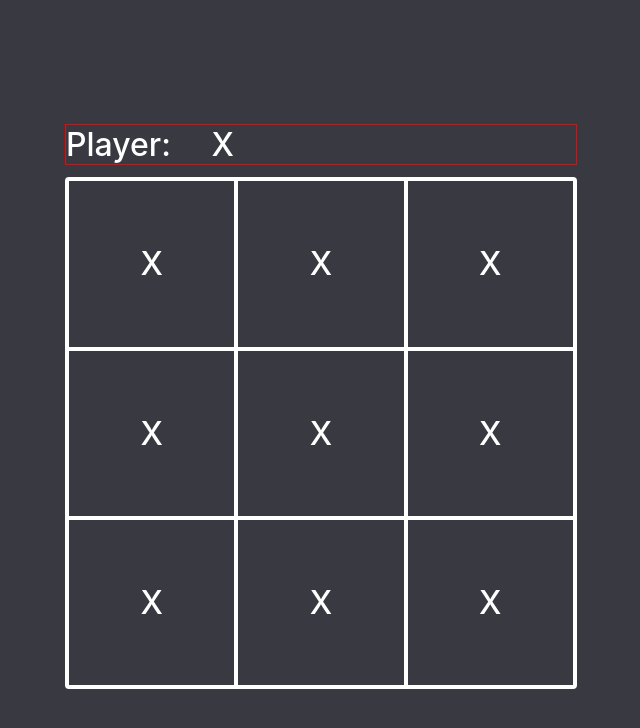
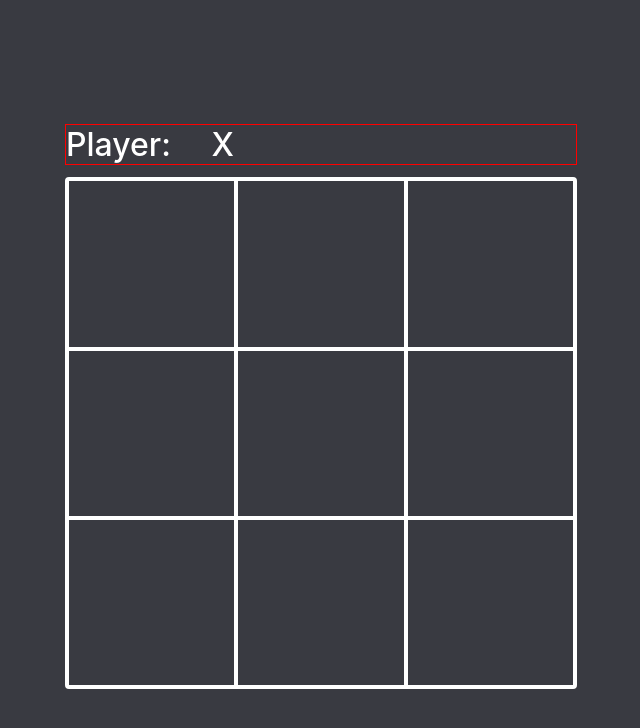
Before and after one commit to Sibindra/tic-tac-toe, a React (Vite) app: page / in a window 1280 px wide. Shown: the top 728 px of the page, without its empty margins (319-959 px from the left). Built offline with nearby package versions, Linux system fonts and the light colour scheme.

Commit message:
box item render complete

```diff
--- a/src/App.jsx
+++ b/src/App.jsx
@@ -6,6 +6,9 @@ import Board from "./components/Board";
 import "./index.css";
 
 function App() {
+    const [boxes, setBoxes] = useState(Array(9).fill(null));
+
+    // console.log(boxes)
     const [player, setPlayer] = useState("X");
 
     function changePlayer() {
@@ -15,7 +18,8 @@ function App() {
     return (
         <div className="App">
             <Header player={player} />
-            <Board function={changePlayer} move={player} />
+
+            <Board onClickFunction={changePlayer} element={boxes} />
         </div>
     );
 }
--- a/src/components/Board.jsx
+++ b/src/components/Board.jsx
@@ -1,18 +1,18 @@
-import React, { useState } from "react";
+import React from "react";
 
 export default function Board(props) {
     return (
         <>
             <div className="Board">
-                <div className="board-item" onClick={props.function}>{props.move}</div>
-                <div className="board-item" onClick={props.function}>{props.move}</div>
-                <div className="board-item" onClick={props.function}>{props.move}</div>
-                <div className="board-item" onClick={props.function}>{props.move}</div>
-                <div className="board-item" onClick={props.function}>{props.move}</div>
-                <div className="board-item" onClick={props.function}>{props.move}</div>
-                <div className="board-item" onClick={props.function}>{props.move}</div>
-                <div className="board-item" onClick={props.function}>{props.move}</div>
-                <div className="board-item" onClick={props.function}>{props.move}</div>
+                {props.element.map((element, index) => (
+                    <div
+                        className="board-item"
+                        key={index}
+                        onClick={props.onClickFunction}
+                    >
+                        {element}
+                    </div>
+                ))}
             </div>
         </>
     );
--- a/src/index.css
+++ b/src/index.css
@@ -36,6 +36,7 @@
     color: white;
 
     font-size: 2rem;
+    cursor: pointer;
 }
 
 .Header{
```
